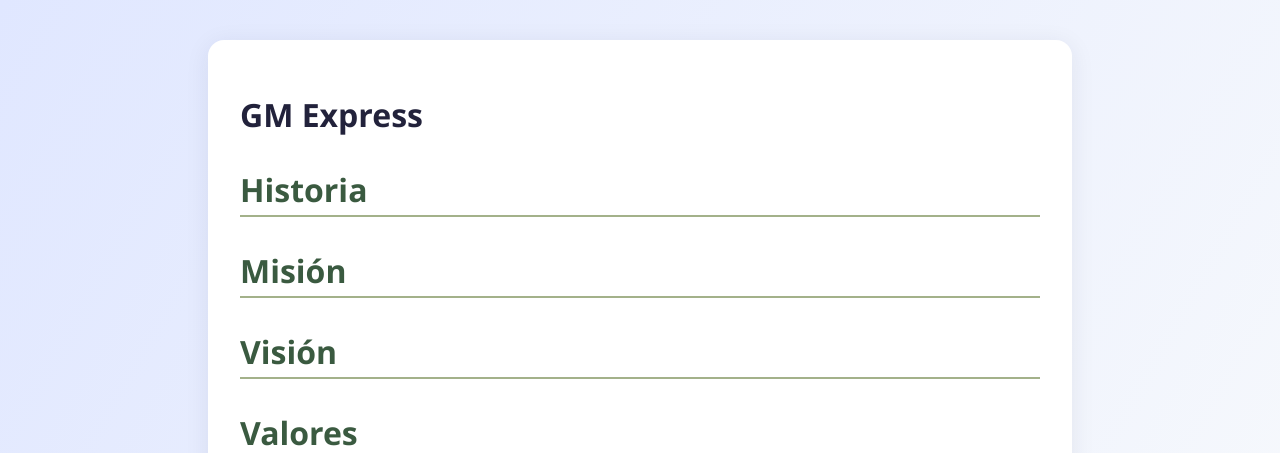
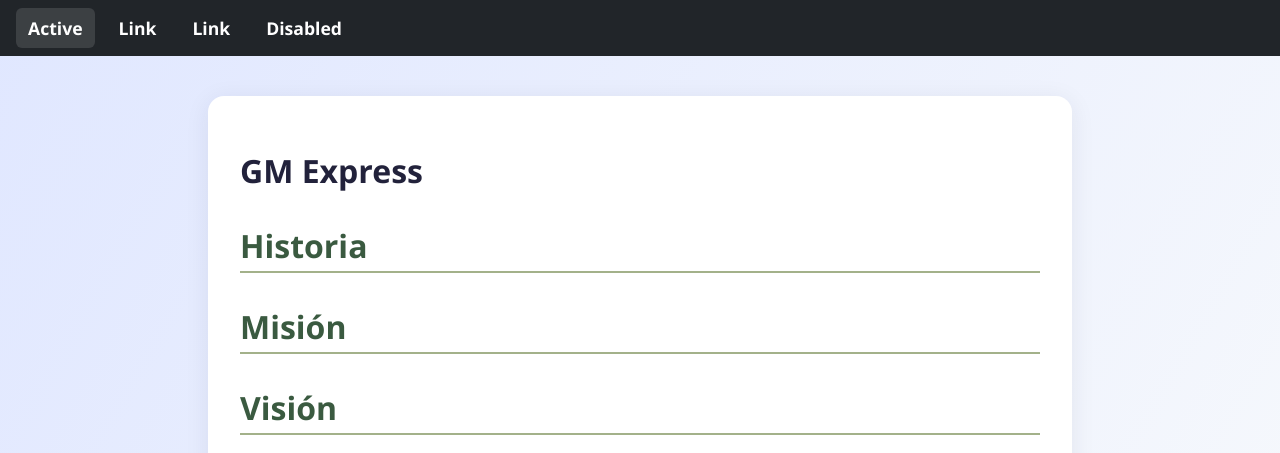
Before and after one commit to stxtiz/gmexpress, a Django app: page / in a window 1280 px wide. Shown: the top 453 px of the page. Run offline with Django 5.2, Linux system fonts and the light colour scheme.

Commit message:
Agregar barra de navegación con enlaces en la página de inicio

```diff
--- a/static/CSS/style.css
+++ b/static/CSS/style.css
@@ -1,7 +1,7 @@
 /* Estilos para la página de información de GM Express */
 body {
   background: linear-gradient(120deg, #e0e7ff 0%, #f8fafc 100%);
-    font-family: 'Segoe UI', Arial, sans-serif;
+  font-family: "Segoe UI", Arial, sans-serif;
   color: #22223b;
   margin: 0;
   padding: 0;
@@ -12,7 +12,7 @@ body {
   margin: 40px auto;
   background: #fff;
   border-radius: 16px;
-    box-shadow: 0 4px 24px rgba(34,34,59,0.08);
+  box-shadow: 0 4px 24px rgba(34, 34, 59, 0.08);
   padding: 32px;
 }
 
@@ -23,7 +23,6 @@ h2 {
   font-size: 2rem;
   border-bottom: 2px solid #a3b18a;
   padding-bottom: 4px;
-
 }
 
 ul {
@@ -48,3 +47,56 @@ a {
 a:hover {
   text-decoration: underline;
 }
+
+/* ---- Navbar (sin Bootstrap) ---- */
+.navbar {
+  display: flex;
+  width: 100%;
+}
+
+.bg-dark {
+  background-color: #212529;
+}
+
+.navbar-dark {
+  color: #fff;
+}
+
+.navbar .container-fluid {
+  display: flex;
+  align-items: center;
+}
+
+/* Forzar los ítems del menú en horizontal */
+.navbar-nav {
+  display: flex;
+  flex-direction: row;
+  align-items: center;
+  gap: 12px;
+  list-style: none;
+  margin: 0;
+  padding: 8px 16px;
+}
+
+/* Anular estilos globales de ul/li dentro del navbar */
+.navbar .navbar-nav li {
+  background: transparent;
+  margin: 0;
+  padding: 0;
+}
+
+.navbar-nav .nav-link {
+  display: block;
+  text-decoration: none;
+  padding: 8px 12px;
+  border-radius: 6px;
+}
+
+.navbar-dark .nav-link {
+  color: #ffffff;
+}
+
+.navbar-dark .nav-link:hover,
+.navbar-dark .nav-link.active {
+  background: rgba(255, 255, 255, 0.12);
+}
--- a/templates/templateEmpresa/inicio.html
+++ b/templates/templateEmpresa/inicio.html
@@ -7,6 +7,26 @@
     <!-- Enlace al archivo de estilos -->
     <link rel="stylesheet" href="{% static 'CSS/style.css' %}" />
   </head>
+  <header>
+    <nav class="navbar navbar-expand-sm bg-dark navbar-dark">
+      <div class="container-fluid">
+        <ul class="navbar-nav">
+          <li class="nav-item">
+            <a class="nav-link active" href="#">Active</a>
+          </li>
+          <li class="nav-item">
+            <a class="nav-link" href="#">Link</a>
+          </li>
+          <li class="nav-item">
+            <a class="nav-link" href="#">Link</a>
+          </li>
+          <li class="nav-item">
+            <a class="nav-link disabled" href="#">Disabled</a>
+          </li>
+        </ul>
+      </div>
+    </nav>
+  </header>
   <body>
     <div class="container">
       <h1>GM Express</h1>
```
Lines whose indentation alone changed are shown as unchanged.
